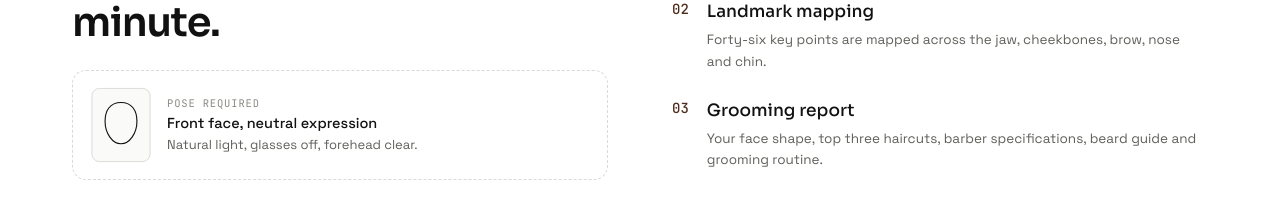
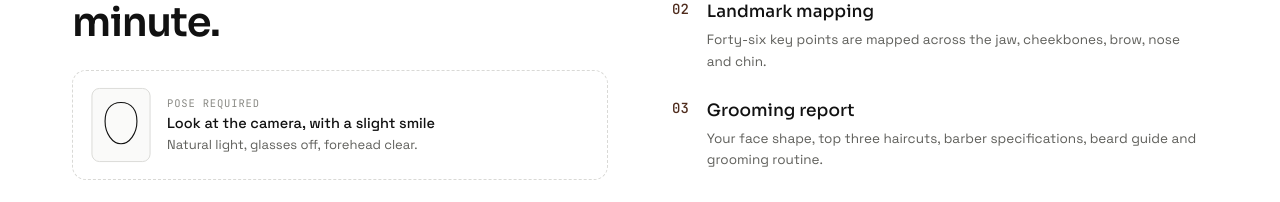
Before and after one commit to saigonga/Unseen-Men, a Next.js app: page / in a window 1280 px wide. Shown: the part 3460-3662 px from the top of the page. Built offline with nearby package versions, Linux system fonts and the light colour scheme; no server answers.

Commit message:
fix: align landing photo guidance

```diff
--- a/components/LandingPage.tsx
+++ b/components/LandingPage.tsx
@@ -1642,7 +1642,7 @@ export default function LandingPage({ onStart }: LandingPageProps) {
                 >
                   POSE REQUIRED
                 </div>
-                <div style={{ fontWeight: 500, fontSize: 14.5 }}>Front face, neutral expression</div>
+                <div style={{ fontWeight: 500, fontSize: 14.5 }}>Look at the camera, with a slight smile</div>
                 <div style={{ fontSize: 13, color: "#5F5F5B" }}>Natural light, glasses off, forehead clear.</div>
               </div>
             </div>
```
